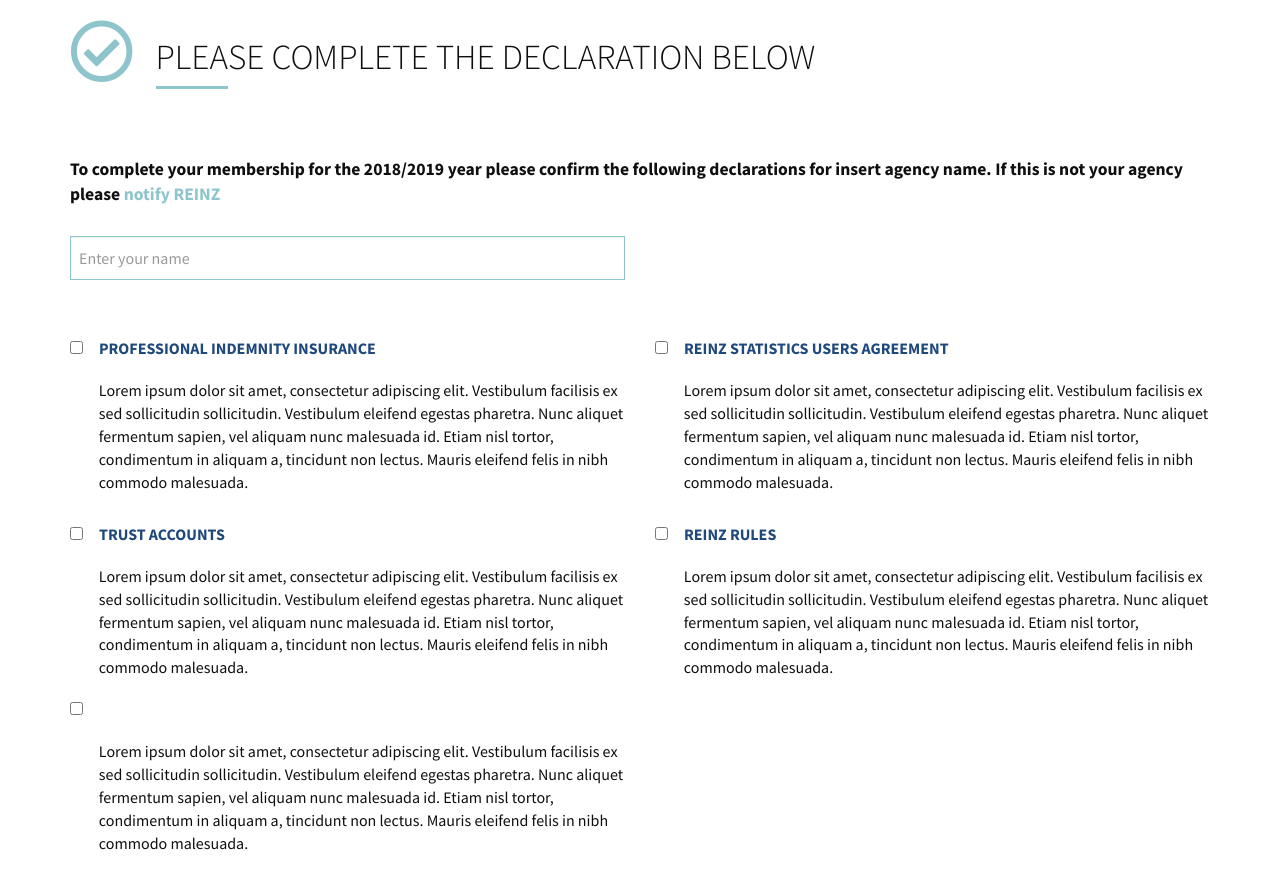
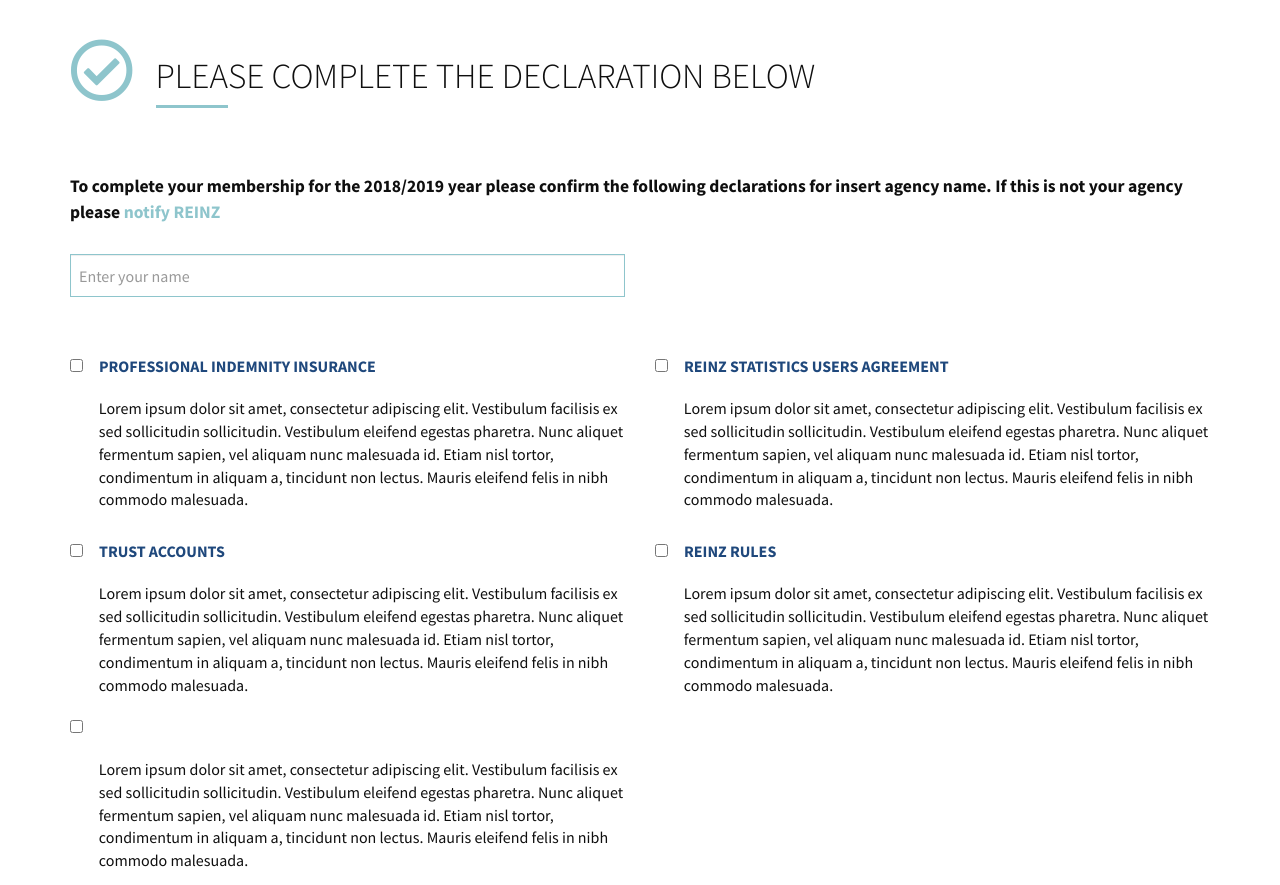
Before and after one commit to asheralley/declaration-form, a website: page pug/index.pug in a window 1280 px wide. Shown: the top 885 px of the page. Drawn offline with nearby package versions, Linux system fonts and the light colour scheme; files that its build step writes are made by us from their sources.

Commit message:
fixed spacing of main-heading

```diff
--- a/pug/index.pug
+++ b/pug/index.pug
@@ -10,9 +10,10 @@
     link(rel='stylesheet', href='https://use.fontawesome.com/releases/v5.0.13/css/all.css', integrity='sha384-DNOHZ68U8hZfKXOrtjWvjxusGo9WQnrNx2sqG0tfsghAvtVlRW3tvkXWZh58N9jp', crossorigin='anonymous')
   body
     .container
-      h1
-        i.far.fa-check-circle
-        span Please complete the declaration below
+      .main-heading
+        h1
+          i.far.fa-check-circle
+          span Please complete the declaration below
       .row.main
         .col-md-12.confirm-text
           p To complete your membership for the 2018/2019 year please confirm the following declarations for insert agency name. If this is not your agency please
--- a/scss/custom.scss
+++ b/scss/custom.scss
@@ -115,7 +115,11 @@
   }
 
   .main{
-    margin-top: 9.8em;
+    margin-top: 10.9em;
+  }
+
+  .main-heading{
+    margin-top:1.2em;
   }
 
   .declarations{
```
Also changed, not shown: css/custom.min.css, html/css/custom.min.css, html/index.html, index.html.
